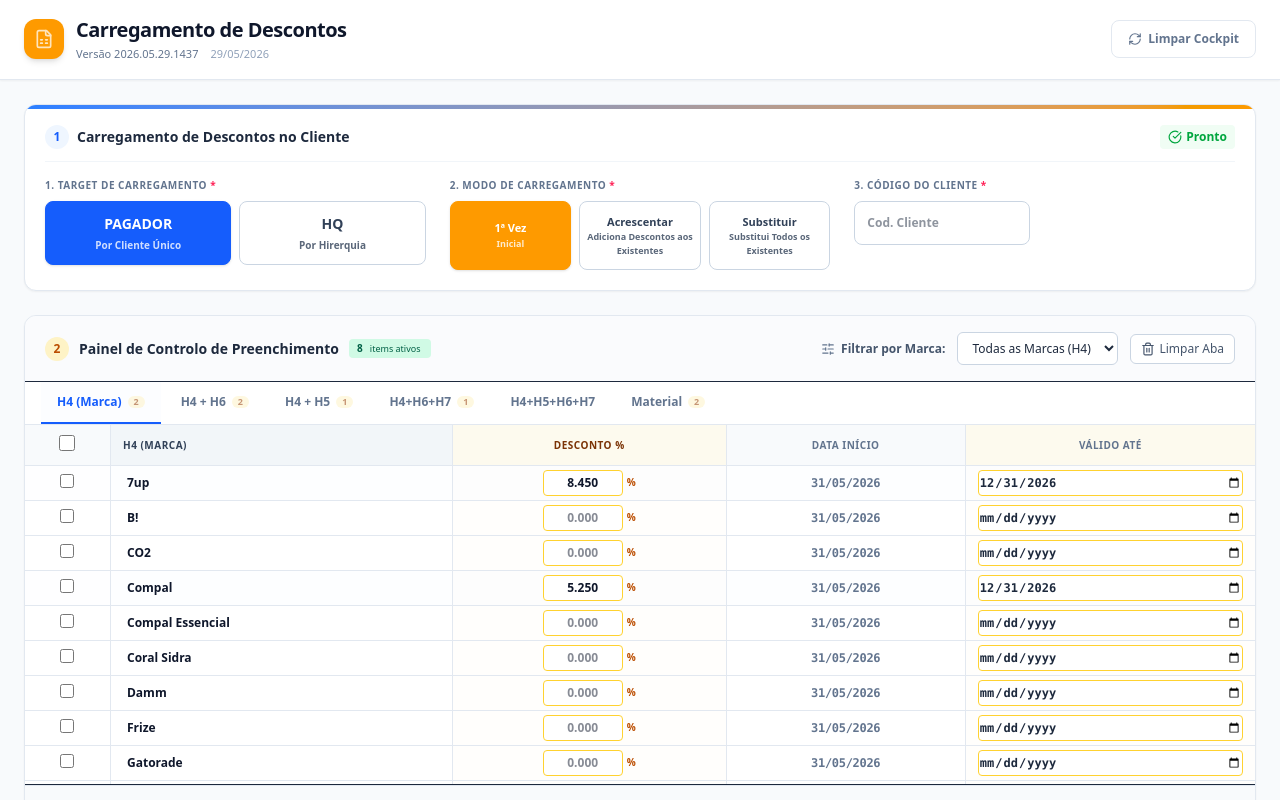
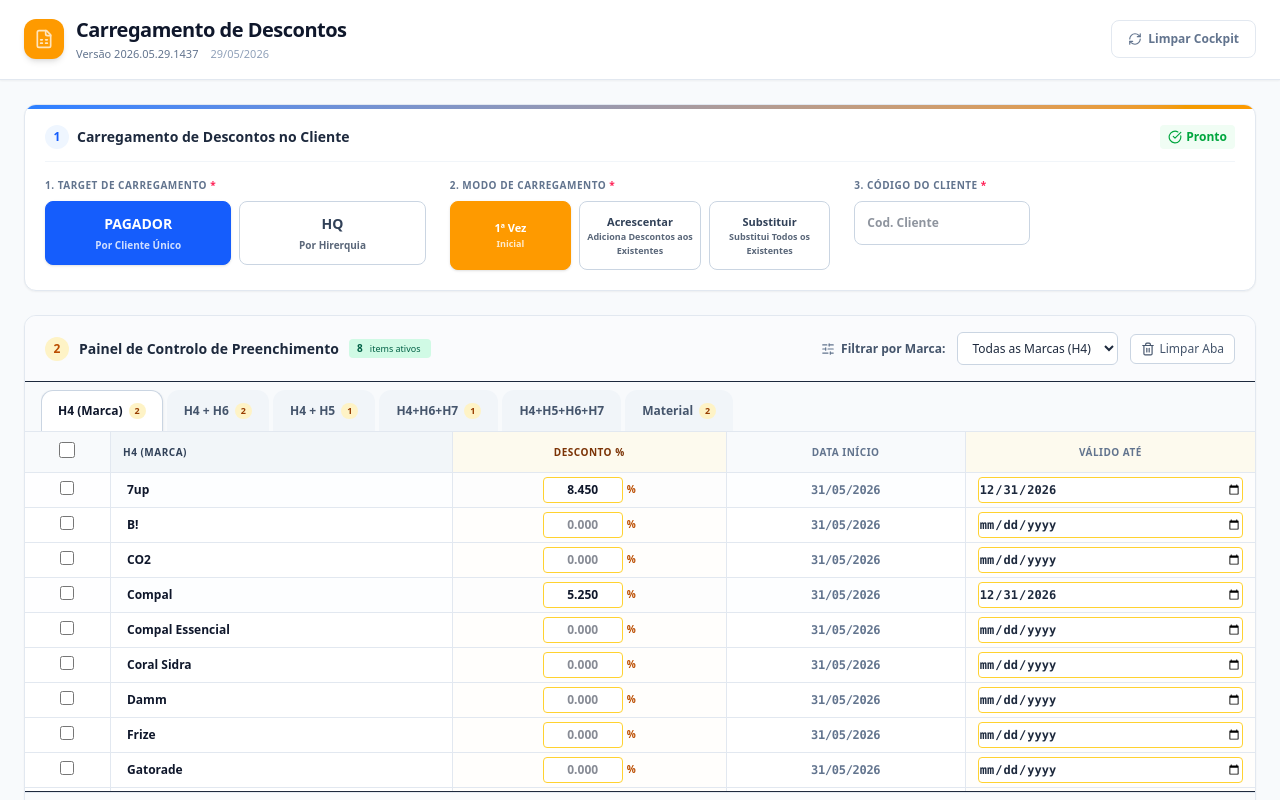
Before and after one commit to SumolCompalAFSN/carregar-descontos-vk11, a React (Vite) app: page / in a window 1280 px wide. Both pictures are taken after a click on the button "Ativar Demonstração Prática". Shown: the top 800 px of the page. Built offline with nearby package versions, Linux system fonts and the light colour scheme.

Commit message:
Update App.tsx

```diff
--- a/src/App.tsx
+++ b/src/App.tsx
@@ -1747,45 +1747,45 @@
               </div>
 
               {/* TABS SEGMENTS */}
-              <div className="border-b border-slate-200 bg-white">
-                <nav className="flex space-x-1 px-4 overflow-x-auto" aria-label="Tabs">
+<div className="border-b border-slate-200 bg-slate-50 px-4 pt-2">
+  <nav className="flex gap-1 overflow-x-auto" aria-label="Tabs">
     {[
-                    { key: 'H4', label: 'H4 (Marca)', desc: 'Unica chave H4', count: filledCounts.H4 },
-                    { key: 'H4_H6', label: 'H4 + H6', desc: 'Marca + Embalagem', count: filledCounts.H4_H6 },
-                    { key: 'H4_H5', label: 'H4 + H5', desc: 'Marca + SubMarca', count: filledCounts.H4_H5 },
-                    { key: 'H4_H6_H7', label: 'H4+H6+H7', desc: 'Marca+Emb+Capacid.', count: filledCounts.H4_H6_H7 },
-                    { key: 'H4_H5_H6_H7', label: 'H4+H5+H6+H7', desc: 'Todo Nível H4...H7', count: filledCounts.H4_H5_H6_H7 },
-                    { key: 'Material', label: 'Material', desc: 'SKU Material Nível', count: filledCounts.Material },
+      { key: 'H4', label: 'H4 (Marca)', count: filledCounts.H4 },
+      { key: 'H4_H6', label: 'H4 + H6', count: filledCounts.H4_H6 },
+      { key: 'H4_H5', label: 'H4 + H5', count: filledCounts.H4_H5 },
+      { key: 'H4_H6_H7', label: 'H4+H6+H7', count: filledCounts.H4_H6_H7 },
+      { key: 'H4_H5_H6_H7', label: 'H4+H5+H6+H7', count: filledCounts.H4_H5_H6_H7 },
+      { key: 'Material', label: 'Material', count: filledCounts.Material },
     ].map((tab) => {
       const isSelected = activeTab === tab.key;
+
       return (
         <button
           key={tab.key}
           onClick={() => {
             setActiveTab(tab.key as any);
-                          // Clear selection list when tab swaps
             setSelectedKeys(prev => ({ ...prev, [tab.key]: new Set() }));
           }}
-                        className={`py-3 px-4 block border-b-2 font-medium text-xs whitespace-nowrap transition focus:outline-none ${
+          className={`relative -mb-px px-4 py-3 rounded-t-xl border text-xs font-semibold whitespace-nowrap transition focus:outline-none ${
             isSelected
-                            ? 'border-blue-600 text-blue-600 bg-blue-50/20'
-                            : 'border-transparent text-slate-500 hover:text-slate-700 hover:border-slate-300'
+              ? 'bg-white text-slate-900 border-slate-300 border-b-white shadow-sm z-10'
+              : 'bg-slate-100 text-slate-600 border-transparent hover:bg-slate-200 hover:text-slate-800'
           }`}
         >
-                        <div className="flex items-center space-x-1.5">
+          <div className="flex items-center gap-1.5">
             <span className="font-bold text-xs">{tab.label}</span>
             {tab.count > 0 && (
-                            <span className="bg-amber-100 text-amber-800 px-1.5 py-0.2 rounded-full text-[9px] font-extrabold animate-pulse">
+              <span className="bg-amber-100 text-amber-800 px-1.5 py-0.5 rounded-full text-[9px] font-extrabold">
                 {tab.count}
               </span>
             )}
           </div>
-
         </button>
       );
     })}
   </nav>
 </div>
+
 
               {/* THE SPREADSHEET */}
               <div className="max-h-[360px] overflow-auto border-b border-slate-150 relative">
```
Lines whose indentation alone changed are shown as unchanged.
